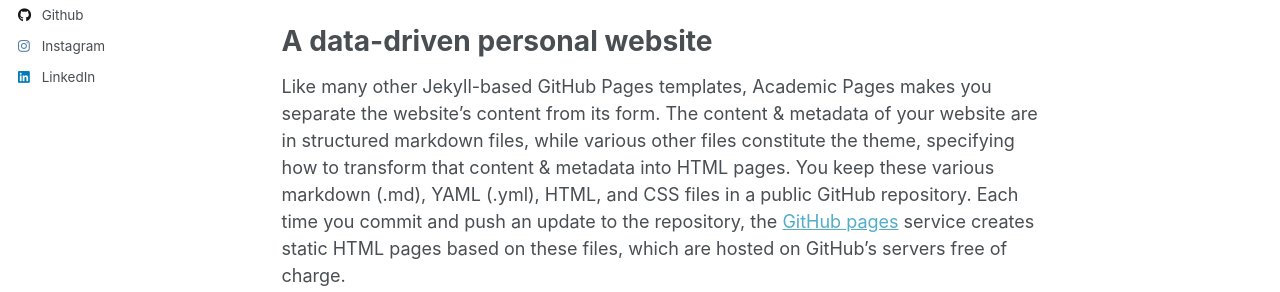
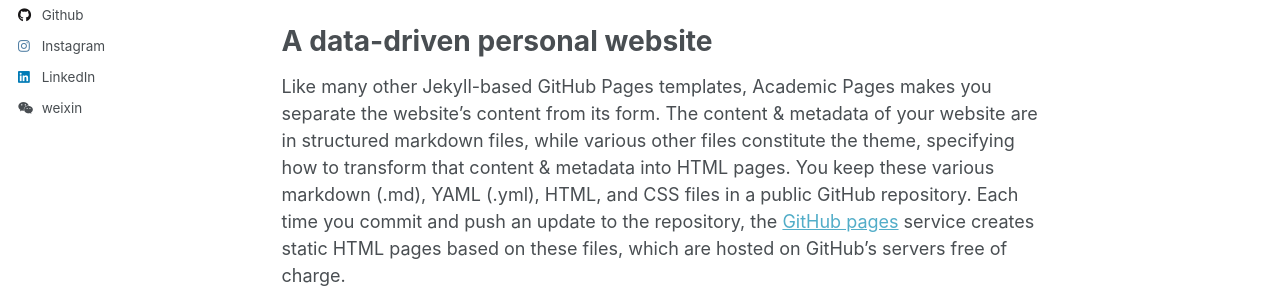
Before and after one commit to Miaojj287/miaojj287.github.io, a Jekyll site: the page built from _pages/about.md, in a window 1280 px wide. Shown: the part 445-737 px from the top of the page. Built offline with Jekyll 4.4.1, drawn with Linux system fonts in a browser that asks for light colours.

Commit message:
Update author-profile.html

```diff
--- a/_includes/author-profile.html
+++ b/_includes/author-profile.html
@@ -141,6 +141,9 @@
       {% if author.weibo %}
         <li><a href="https://www.weibo.com/{{ author.weibo }}"><i class="fab fa-fw fa-weibo icon-pad-right" aria-hidden="true"></i>Weibo</a></li>
       {% endif %}
+      {% if author.wechat %}
+      <li><a href="https://yijunmiao.tech/{{ author.wechat }}"><i class="fab fa-fw fa-weixin icon-pad-right" aria-hidden="true"></i>weixin</a></li>
+      {% endif %}
       {% if author.wikipedia %}
         <li><a href="https://en.wikipedia.org/wiki/User:{{ author.wikipedia }}"><i class="fab fa-fw fa-wikipedia-w icon-pad-right" aria-hidden="true"></i>Wikipedia</a></li>
       {% endif %}
```
